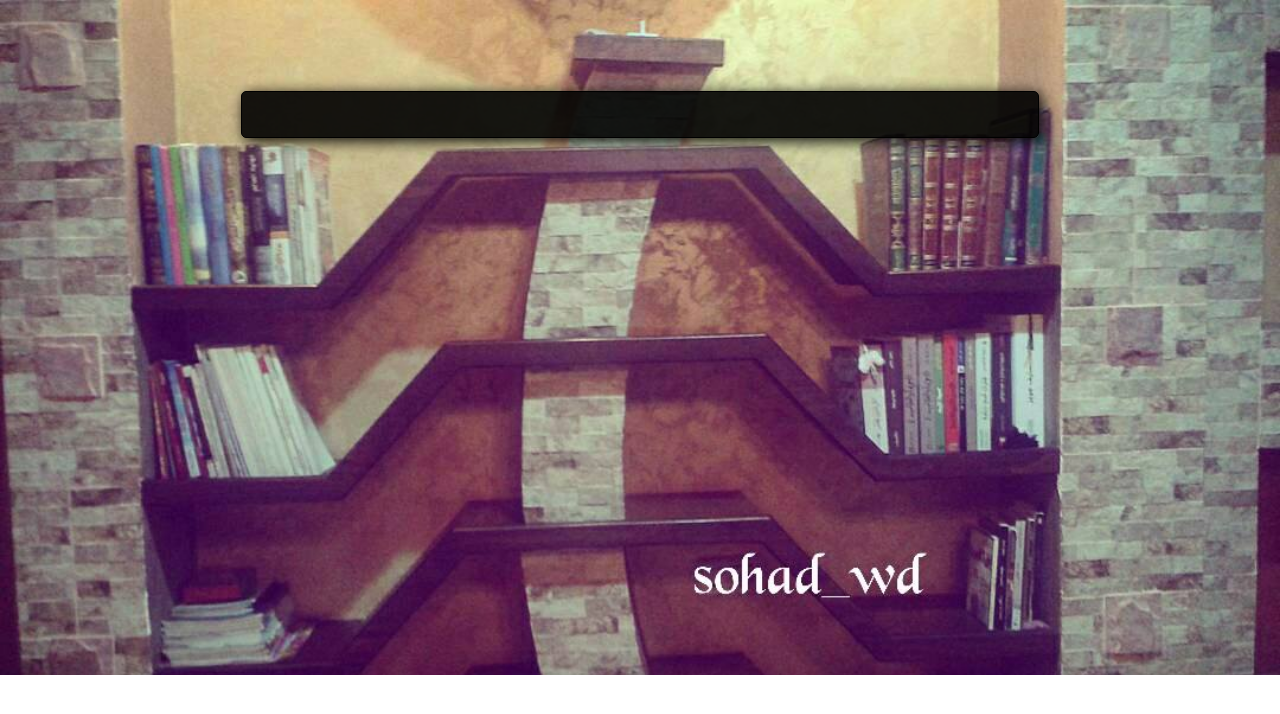
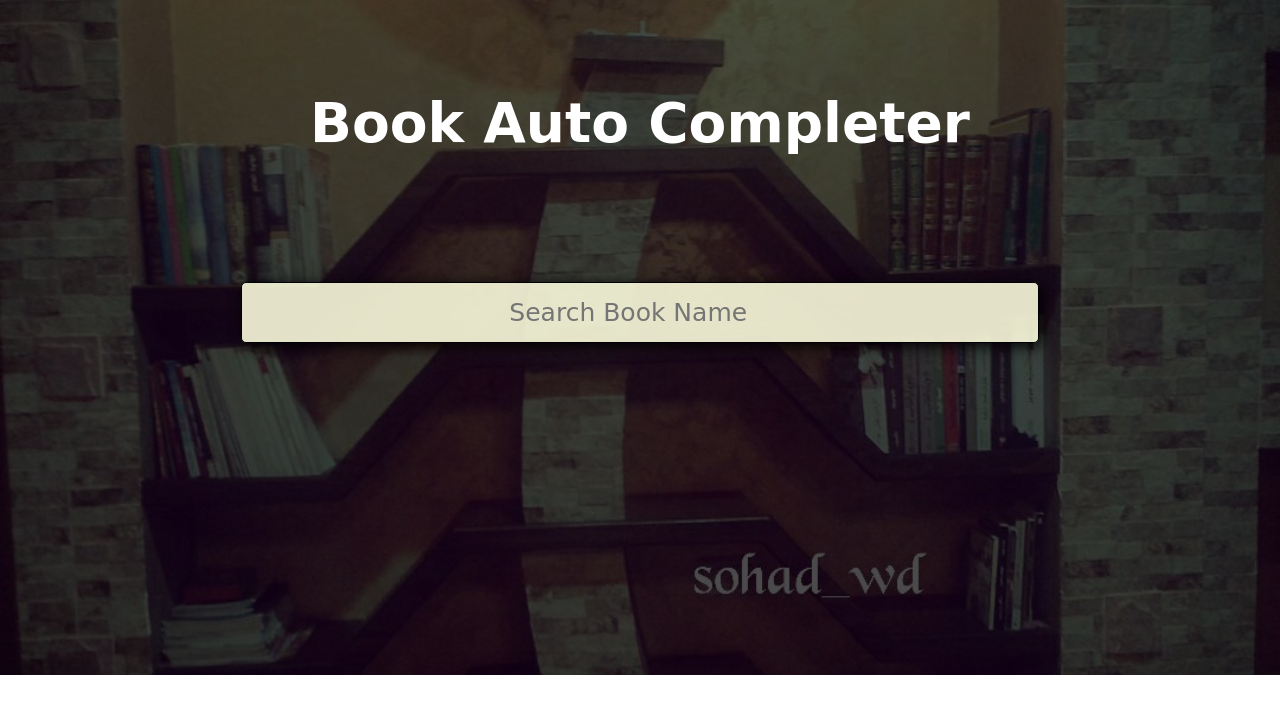
Before and after one commit to FACG2/Books_Auto-Completer, a website: page public/index.html in a window 1280 px wide. Drawn offline with Linux system fonts and the light colour scheme; a web font is replaced by a local one.

Commit message:
style css

```diff
--- a/public/css/main.css
+++ b/public/css/main.css
@@ -1,8 +1,11 @@
 *{
   box-sizing: border-box;
+
 }
 body{
   margin: 0 ;
+  position: relative;
+  font-family: 'Julee', cursive;
 }
 .container
 {
@@ -11,30 +14,64 @@ margin: auto;
 border: 1px solid transparent;
 text-align: center;
 /*margin-top: 150px;*/
+
 }
 
 .container h1{
 
 	text-transform: capitalize;
-	color: #000;
+	color: #FFF;
+  font-size: 55px;
+  position: relative;
+  z-index: 8888;
 
 
 }
 header{
   background-image: url('../image/book.jpg');
   background-size: cover;
-  /*background-repeat: no-repeat;*/
   width: 100%;
-  height: 675px
+  height: 675px;
+  background-repeat: no-repeat;
+  position: relative;
+
+
+}
+
+
+header:after{
+
+  content: '';
+  position: absolute;
+  top: 0;
+  height: 100%;
+  width: 100%;
+  background-color: #000;
+  opacity: .7;
+
+
 }
 
 .form
 {
+
   margin-top: 90px;
+  /*z-index: 99999;*/
+
+
+
 }
+
+.form form{
+  z-index: 9999;
+  position: relative;
+
+}
+
 
 input::-webkit-calendar-picker-indicator {
   display: none;
+
 }
 
 input{
@@ -42,9 +79,14 @@ input{
     padding: 15px 0 15px 10px;
     box-shadow: 3px 3px 15px #000;
     border: 1px solid #000;
-    background-color: rgba(00,00,00,0.9);
+    background-color: rgba(250,250,220,0.9);
     border-radius: 5px;
-    color: #fff;
+    color: #000;
+    text-align: center;
+    font-size: 25px;
+    margin-top: 90px;
+    font-family: 'Julee', cursive;
+
 }
 
 @media (max-width:600px){
--- a/public/index.html
+++ b/public/index.html
@@ -5,16 +5,20 @@
   <title>Books AutoCompleter</title>
   <link rel="stylesheet" href="css/main.css">
   <meta charset="UTF-8">
-
+  <link href="https://fonts.googleapis.com/css?family=Julee" rel="stylesheet">
+  <link href="https://fonts.googleapis.com/css?family=Merriweather" rel="stylesheet">
 
 </head>
 
 <body>
-  <header>
+  <header id="opacity" class="any-name">
     <div class="container">
-      <!-- <h1>boods auto completer</h1> -->
+
       <div class="form">
-            <input list="books" type="" name="" maxlength="50">
+            <h1>book auto completer</h1>
+
+            <form>
+              <input list="books" type="" name="" maxlength="50" placeholder="Search Book Name"  id="clicking">
               <datalist id="books" class="books">
                   <option value="A Game of Thrones"></option>
                   <option value="Harry Potter and the Sorcerer's Stone "></option>
@@ -24,9 +28,21 @@
                   <option value="Sohed"></option>
                   <option value="Ghadeer"></option>
               </datalist>
+            </form>
       </div>
     </div>
   </header>
+
+    <script type="text/javascript">
+      var click = document.querySelector('#clicking');
+      var opacity = document.querySelector('#opacity');
+      console.log(click , opacity);
+      click.addEventListener('click',function(){
+
+          // opacity.style.innerHTML = "header:after{content: '';position: absolute;top: 0;height: 100%;width: 100%; background-color: #000;opacity: .7;}";
+        opacity.classList.add('.any-name');
+      });
+  </script>
 </body>
 
 
```
Lines whose indentation alone changed are shown as unchanged.
